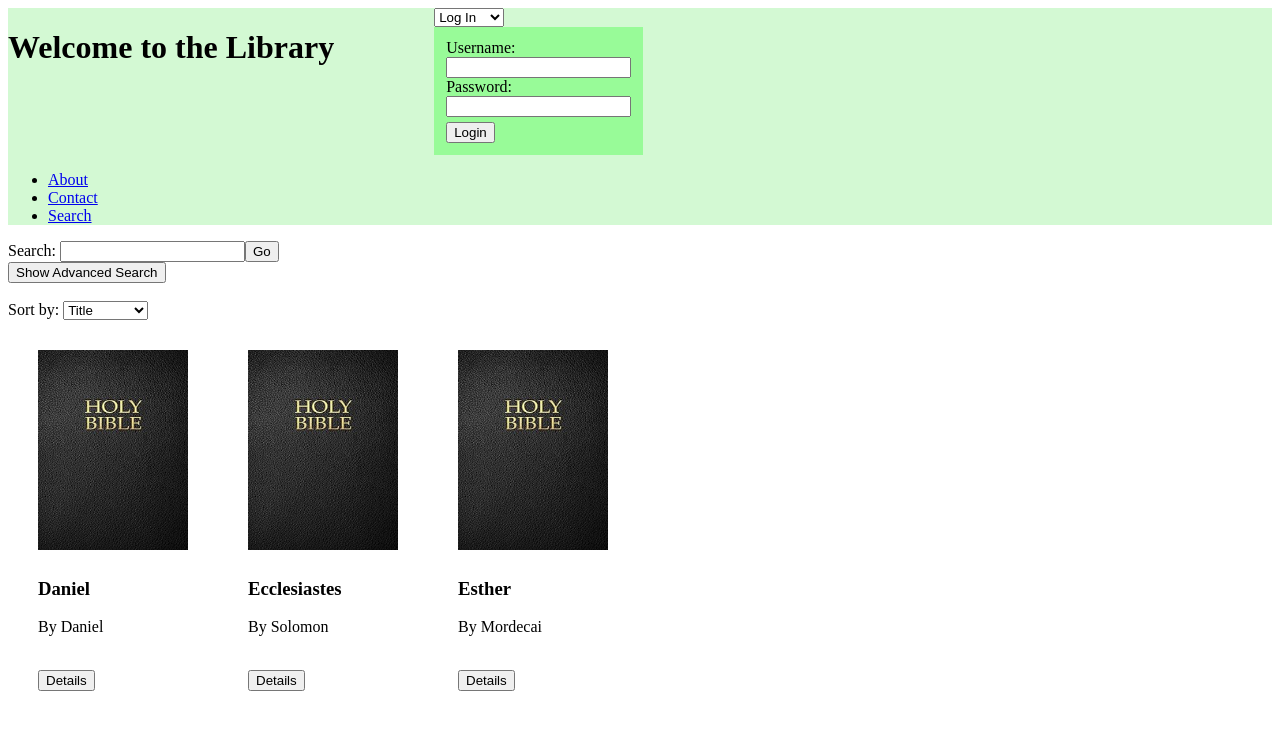
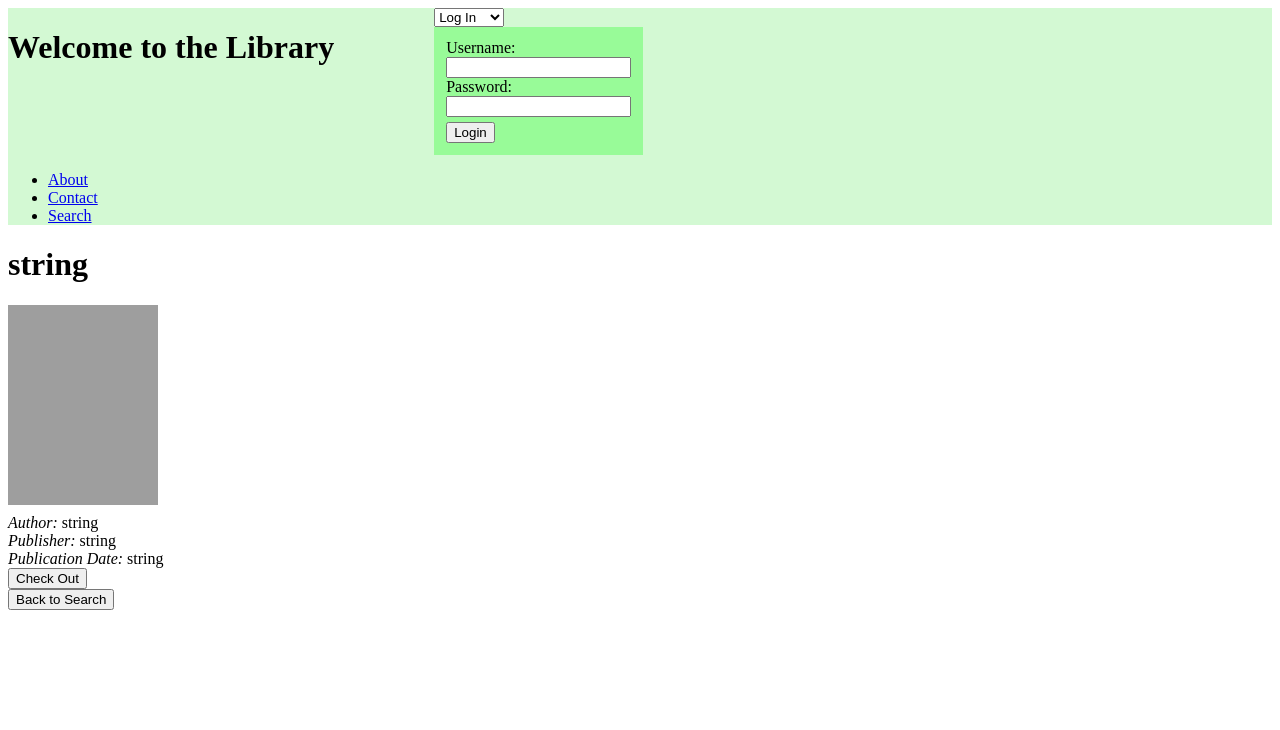
Before and after one commit to kortrk/library, an Angular app in the folder frontend/: page /details in a window 1280 px wide. Shown: the top 730 px of the page. Built offline with nearby package versions, Linux system fonts and the light colour scheme; grey boxes are pictures that could not be loaded.

Commit message:
route to a new details page

```diff
--- a/frontend/src/app/app.routes.ts
+++ b/frontend/src/app/app.routes.ts
@@ -2,10 +2,12 @@ import { Routes } from '@angular/router';
 import { AboutComponent } from './about/about.component';
 import { ContactComponent } from './contact/contact.component';
 import { SearchComponent } from './search/search.component';
+import { DetailsBookComponent } from './details-book/details-book.component';
 
 export const routes: Routes = [
   {path: 'about', component: AboutComponent},
   {path: 'contact', component: ContactComponent},
   {path: 'search', component: SearchComponent},
+  {path: 'details', component: DetailsBookComponent},
   {path: '**', component: SearchComponent} // keep last
 ];
--- a/frontend/src/app/book-db.service.ts
+++ b/frontend/src/app/book-db.service.ts
@@ -55,4 +55,12 @@ export class BookDbService {
       return [];
     }
   }
+
+  getBook(id: number): Book | null {
+    var foundBook = this.getAllBooks().filter((b) =>
+      b.id == id // == is needed here, rather than ===
+    )[0]
+    if (foundBook) return foundBook;
+    return null;
+  }
 }
--- /dev/null
+++ b/frontend/src/app/details-book/details-book.component.html
@@ -0,0 +1,7 @@
+<h1>{{book.title}}</h1>
+<img height=200 width=150 src="{{book.imgLoc()}}" style="padding-bottom: 5px"><br>
+<em>Author:</em> {{book.author}}<br>
+<em>Publisher:</em> {{book.publisher}}<br>
+<em>Publication Date:</em> {{book.publisher}}<br>
+<button>Check Out</button><br>
+<button>Back to Search</button>
--- /dev/null
+++ b/frontend/src/app/details-book/details-book.component.ts
@@ -0,0 +1,43 @@
+import { Component, Input, inject } from '@angular/core';
+import { Book } from '../book.model';
+import { BookDbService } from '../book-db.service';
+
+@Component({
+  selector: 'details-book',
+  standalone: true,
+  imports: [],
+  templateUrl: './details-book.component.html',
+  styleUrl: './details-book.component.css'
+})
+export class DetailsBookComponent {
+  bookDbService: BookDbService;
+  book: Book;
+  defaultBook: Book;
+
+  constructor(){
+    this.bookDbService = inject(BookDbService);
+    this.defaultBook = new Book({
+      title: 'string',
+      author: 'string',
+      publisher: 'string',
+      publication_date: 'string',
+      id: 0,
+      image: 'string',
+      currentBorrower: null
+    });
+    this.book = this.defaultBook;
+  }
+
+  @Input()
+  set id(providedId: number) {
+    console.log(`id is being set: ${providedId}`)
+    var showBook = this.bookDbService.getBook(providedId);
+    console.log(`found this book for ${providedId}`)
+    console.log(showBook)
+    if (showBook){
+      this.book = showBook;
+    } else {
+      this.book = this.defaultBook;
+    }
+  }
+}
--- a/frontend/src/app/display-book/display-book.component.html
+++ b/frontend/src/app/display-book/display-book.component.html
@@ -11,6 +11,6 @@
     <div><em>Publication Date:</em> {{book.publication_date}}</div>
   }
   <br>
-  <button (click)="toggleDetailsView()">Details</button>
+  <button [routerLink]="['/details', {id: book.id}]">Details</button>
   <button [hidden]="!assumeLoggedIn()">Checkout</button>
 </div>
--- a/frontend/src/app/display-book/display-book.component.ts
+++ b/frontend/src/app/display-book/display-book.component.ts
@@ -1,10 +1,11 @@
 import { Component, Input } from '@angular/core';
-import { Book } from '../book.model'
+import { Book } from '../book.model';
+import { RouterLink } from '@angular/router';
 
 @Component({
   selector: 'display-book',
   standalone: true,
-  imports: [],
+  imports: [RouterLink],
   templateUrl: './display-book.component.html',
   styleUrl: './display-book.component.css'
 })
```
Also changed, not shown: frontend/src/app/details-book/details-book.component.css (added), 1 other file (tests, documents, lock files or other folders).
